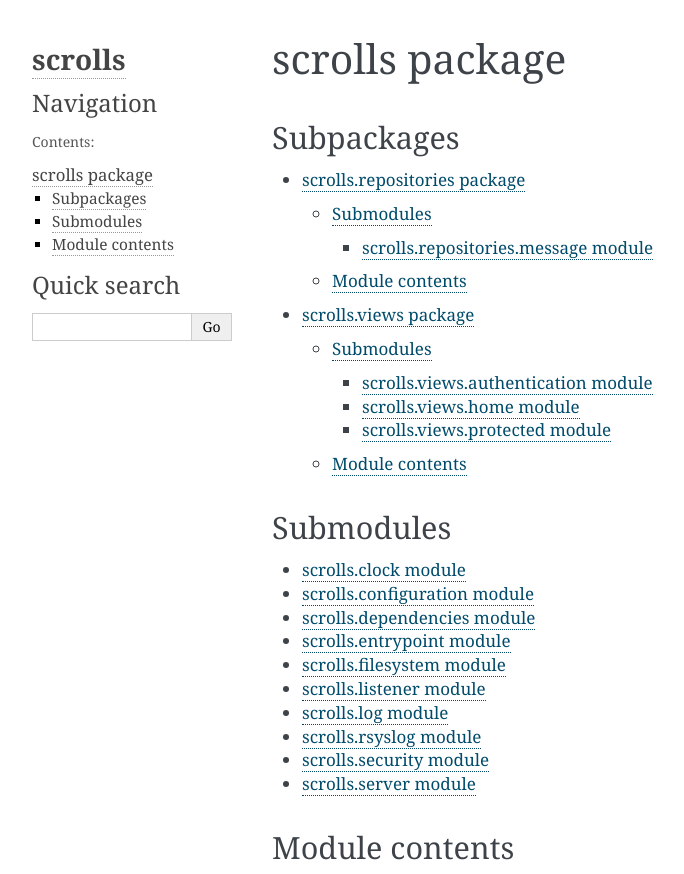
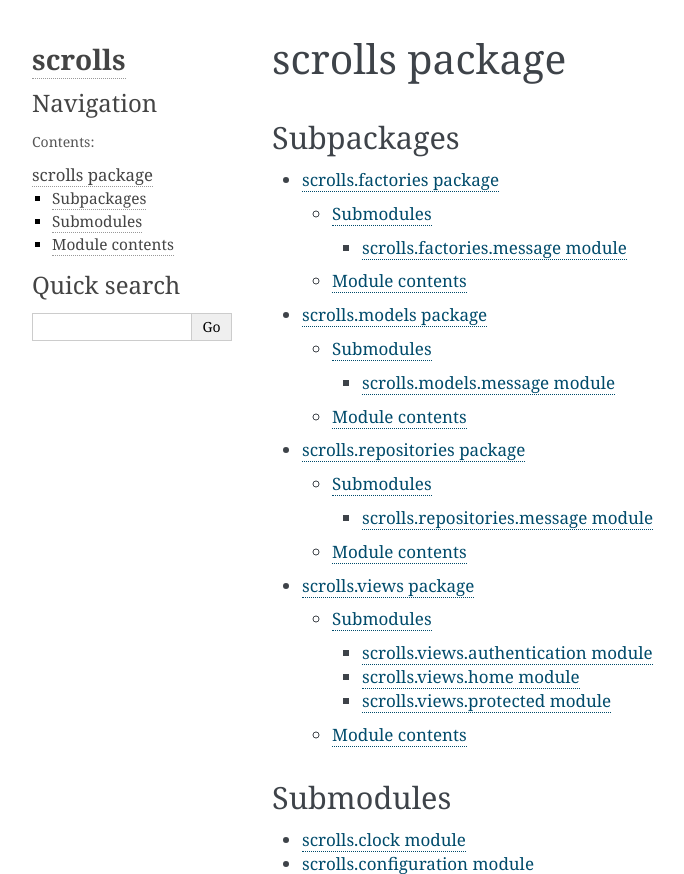
Before and after one commit to JasperVanDenBosch/scrolls, a Sphinx documentation site: the page built from docs/source/scrolls.rst, in a window 1280 px wide, cut to the strip 0-874 px from the top of the page. Shown: the whole strip, without its empty margins (148-832 px from the left). Built offline with Sphinx 7.4.7, drawn with Linux system fonts in a browser that asks for light colours.

Commit message:
Implemented MessageFactory

```diff
--- /dev/null
+++ b/docs/source/scrolls.factories.message.rst
@@ -0,0 +1,7 @@
+scrolls\.factories\.message module
+==================================
+
+.. automodule:: scrolls.factories.message
+    :members:
+    :undoc-members:
+    :show-inheritance:
--- /dev/null
+++ b/docs/source/scrolls.factories.rst
@@ -0,0 +1,17 @@
+scrolls\.factories package
+==========================
+
+Submodules
+----------
+
+.. toctree::
+
+   scrolls.factories.message
+
+Module contents
+---------------
+
+.. automodule:: scrolls.factories
+    :members:
+    :undoc-members:
+    :show-inheritance:
--- /dev/null
+++ b/docs/source/scrolls.models.message.rst
@@ -0,0 +1,7 @@
+scrolls\.models\.message module
+===============================
+
+.. automodule:: scrolls.models.message
+    :members:
+    :undoc-members:
+    :show-inheritance:
--- /dev/null
+++ b/docs/source/scrolls.models.rst
@@ -0,0 +1,17 @@
+scrolls\.models package
+=======================
+
+Submodules
+----------
+
+.. toctree::
+
+   scrolls.models.message
+
+Module contents
+---------------
+
+.. automodule:: scrolls.models
+    :members:
+    :undoc-members:
+    :show-inheritance:
--- a/docs/source/scrolls.rst
+++ b/docs/source/scrolls.rst
@@ -6,6 +6,8 @@ Subpackages
 
 .. toctree::
 
+    scrolls.factories
+    scrolls.models
     scrolls.repositories
     scrolls.views
 
```
Also changed, not shown: 5 other files.
